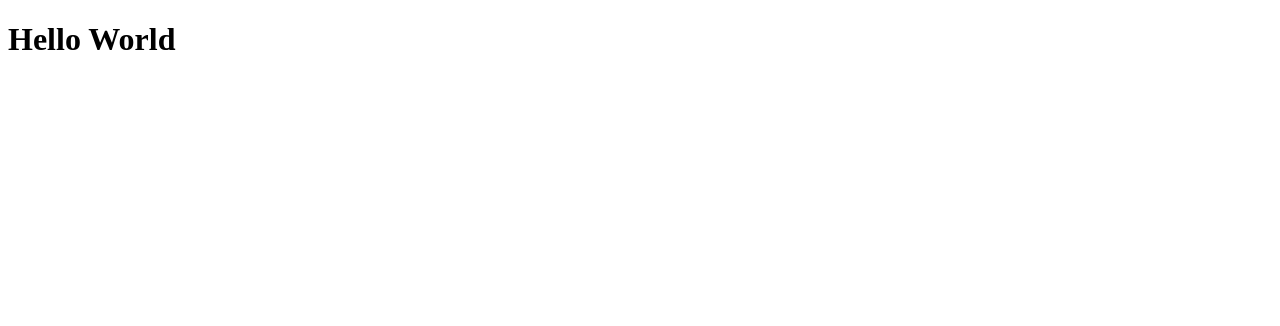
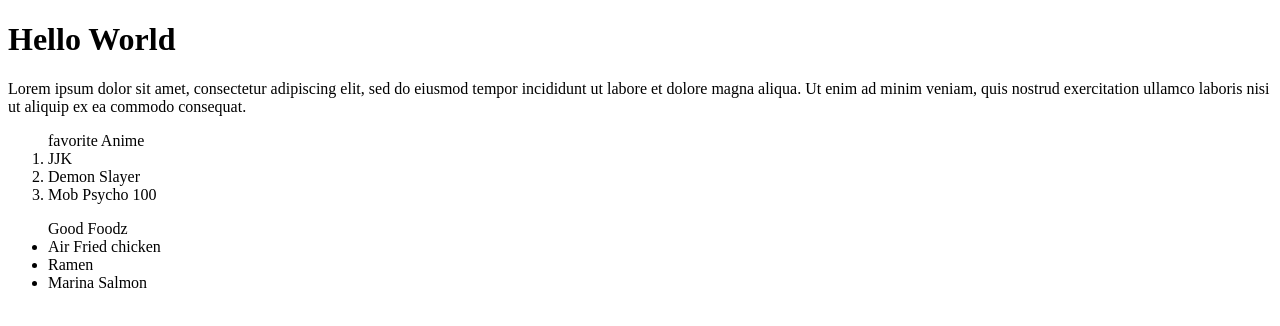
Before and after one commit to david335356/ODINProject, a plain HTML site: page index.html in a window 1280 px wide. Drawn offline with Linux system fonts and the light colour scheme.

```diff
--- a/index.html
+++ b/index.html
@@ -8,6 +8,25 @@
 </head>
 <body>
     <h1>Hello World</h1>
+    <p>
+        Lorem ipsum dolor sit amet, consectetur adipiscing elit, sed do eiusmod tempor
+        incididunt ut labore et dolore magna aliqua.
+
+        Ut enim ad minim veniam, quis nostrud exercitation ullamco laboris
+        nisi ut aliquip ex ea commodo consequat.
+    </p>
+    <ol>
+        favorite Anime
+        <li>JJK</li>
+        <li>Demon Slayer</li>
+        <li>Mob Psycho 100</li>
+    </ol>
+    <ul>
+        Good Foodz
+        <li>Air Fried chicken</li>
+        <li>Ramen </li>
+        <li>Marina Salmon</li>
+    </ul>
 
 </body>
 </html>
```
Also changed, not shown: odin-links-and-images/images/dog.jpg (added).
